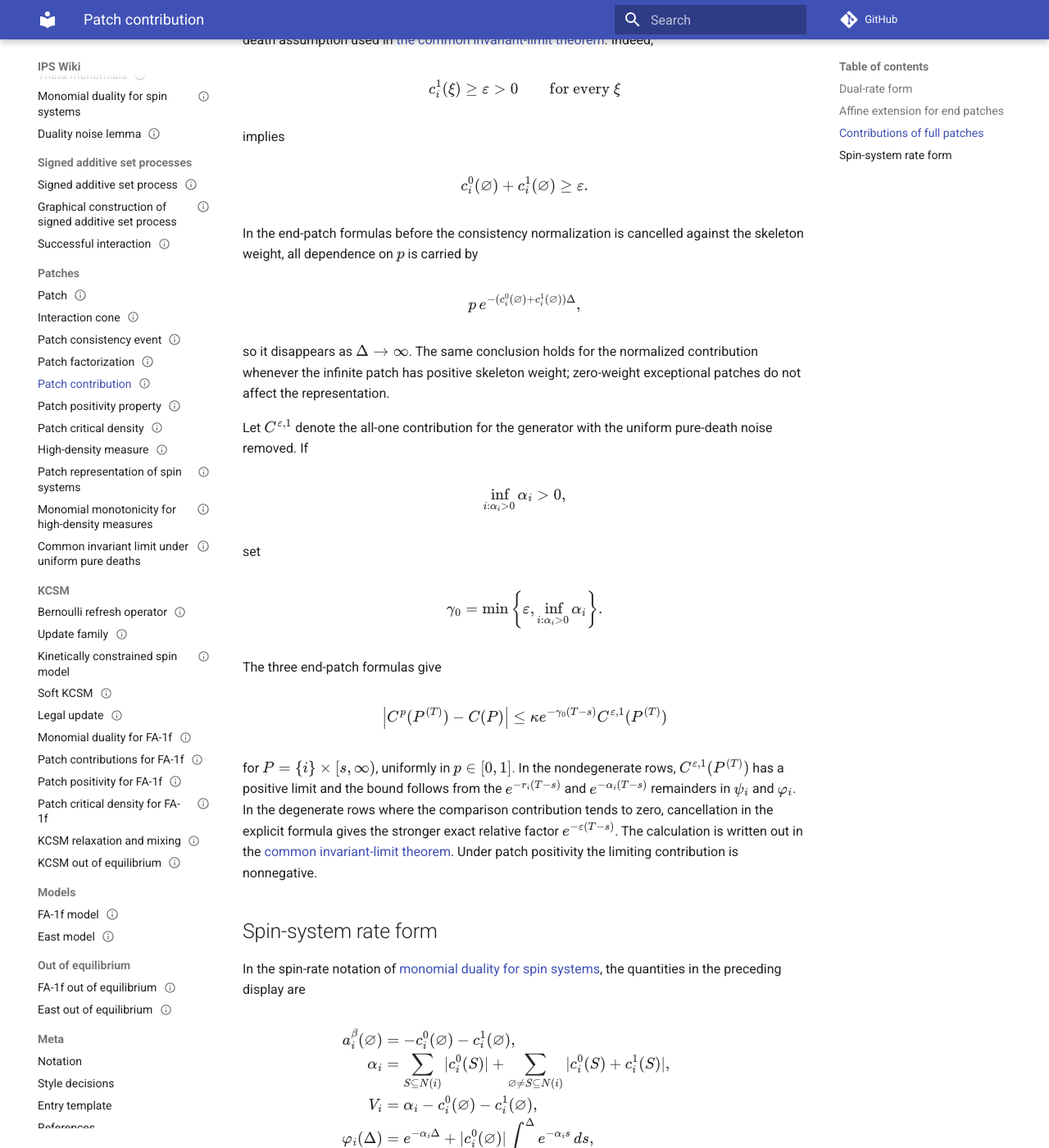
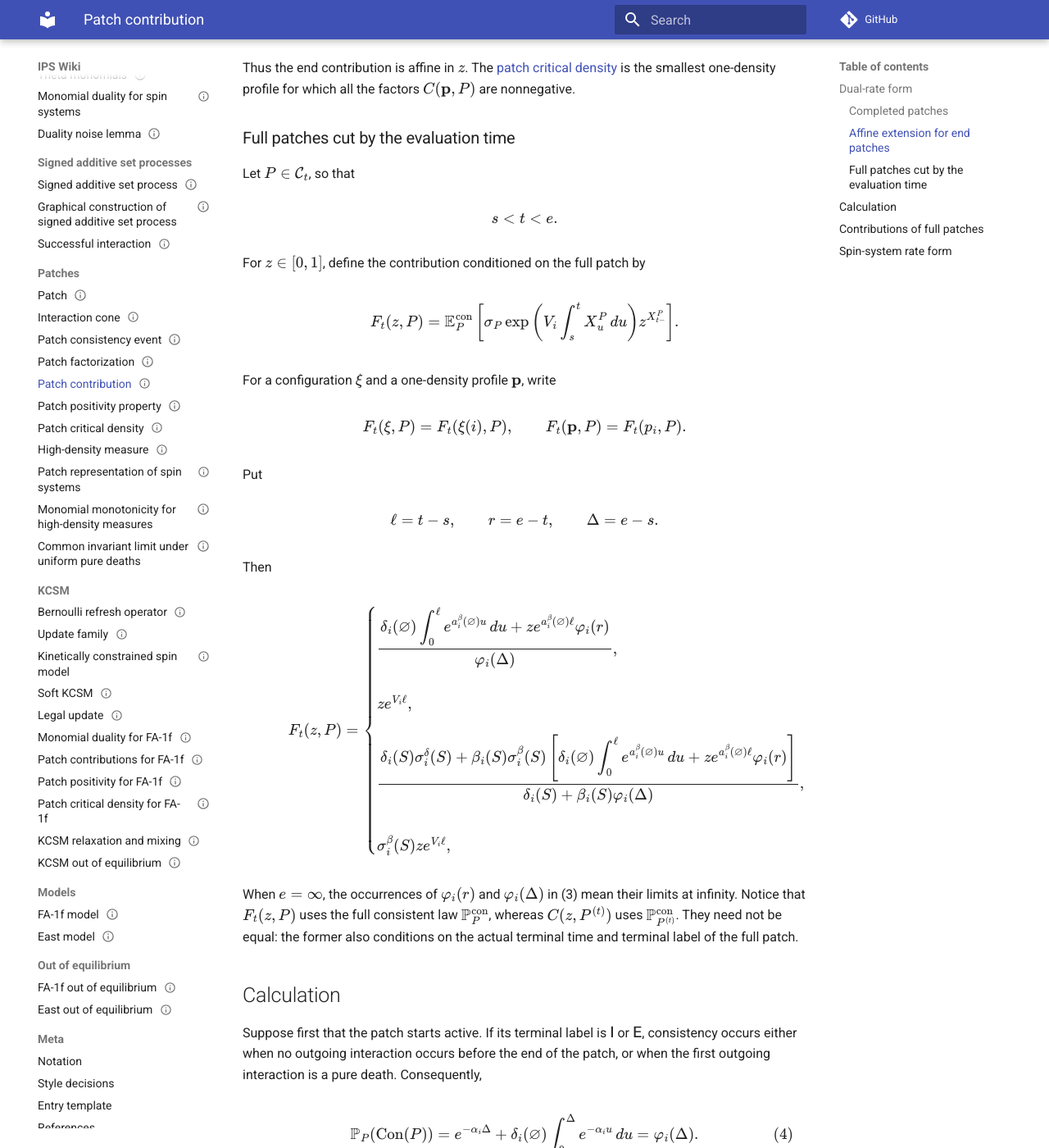
Before and after one commit to maciejgluchowski86-beep/ips-wiki, an MkDocs documentation site: the page built from docs/entries/patch-contribution.md, in a window 1280 px wide and 1400 px high, scrolled down 2193 px. Shown: the whole window at 82% size. Built offline with MkDocs 1.6.1 and Material for MkDocs 9.7.7, drawn with Linux system fonts in a browser that asks for light colours; comment, search, counter and statistics services are not loaded; some of the changed text lies outside the part shown.

Commit message:
Rework patch contributions for finite and full conditioning

```diff
--- a/docs/entries/patch-contribution.md
+++ b/docs/entries/patch-contribution.md
@@ -1,6 +1,6 @@
 ---
 title: Patch contribution
-status: definition
+status: proved here
 tags:
   - signed additive set process
   - patch
@@ -10,59 +10,104 @@ tags:
 
 # Patch contribution
 
-This entry gives the local factors \(C(P)\) and \(C(\xi,P)\) used in the [patch representation of spin systems](patch-representation-of-spin-systems.md). A finite full patch has a contribution \(C(P)\), while a patch truncated at a time horizon has a terminal contribution depending on the configuration or its one-density profile. The [patch positivity property](patch-positivity-property.md) gives a coefficient criterion under which all finite-patch factors are nonnegative, while the [patch critical density](patch-critical-density.md) determines when the affine terminal factors are nonnegative.
+This entry defines and computes the local factors used in the [patch representation of spin systems](patch-representation-of-spin-systems.md). Completed patches have contributions \(C(P)\), finite-horizon end patches have contributions \(C(\xi,P)\), and full patches cut by the evaluation time have contributions \(F_t(\xi,P)\). The distinction between the last two reflects whether one conditions on \(\cG_t\) or on \(\cG_\infty\).
 
-Let
+Fix a labeled [patch](patch.md) \(P\) and write
 
 $$
-P=\{i\}\times[s_-,s_+),
+i=i(P),
 \qquad
-\Delta=s_+-s_-.
+s=s(P),
+\qquad
+e=e(P),
+\qquad
+S=S(P),
+\qquad
+\Delta=e-s.
 $$
 
-Let \(V_i\) be the one-site Feynman--Kac potential and let \(a_i^\beta(\vn)\) be the empty birth coefficient from [monomial duality for spin systems](monomial-duality-for-spin-systems.md). Define
+Let \((X_u^P)_{s\le u<e}\) be the local active indicator under the [reference patch measure](patch-consistency-event.md#reference-patch-measure). If \(\mathsf X(P)=\mathsf O\), let \(\alpha_P\in\{\delta,\beta\}\) be the kind of the initial outgoing interaction in \(\Sigma_P\). Define its sign contribution by
+
+$$
+\sigma_P
+=
+\begin{cases}
+1,
+& \mathsf X(P)=\mathsf I,
+\\
+\sigma_i^{\alpha_P}(S),
+& \mathsf X(P)=\mathsf O.
+\end{cases}
+$$
+
+Here \(\sigma_i^{\alpha_P}(S)=\sigma_i^\delta(S)\) when \(\alpha_P=\delta\), and \(\sigma_i^{\alpha_P}(S)=\sigma_i^\beta(S)\) when \(\alpha_P=\beta\).
+
+Let \(V_i\) be the one-site Feynman--Kac potential and let \(a_i^\beta(\vn)\) be the empty birth coefficient from [monomial duality for spin systems](monomial-duality-for-spin-systems.md). Set
 
 $$
 \begin{aligned}
 \alpha_i
 &=
-\sum_{S\subseteq N(i)}\delta_i(S)
+\sum_{R\subseteq N(i)}\delta_i(R)
 +
-\sum_{\vn\ne S\subseteq N(i)}\beta_i(S),
+\sum_{\vn\ne R\subseteq N(i)}\beta_i(R),
 \\
 V_i&=\alpha_i+a_i^\beta(\vn),
 \\
-\varphi_i(\Delta)
+\varphi_i(u)
 &=
-e^{-\alpha_i\Delta}
+e^{-\alpha_i u}
 +
 \delta_i(\vn)
-\int_0^\Delta e^{-\alpha_i s}\,ds,
+\int_0^u e^{-\alpha_i v}\,dv,
 \\
-\psi_i(\Delta,z)
+\psi_i(u,z)
 &=
-z e^{a_i^\beta(\vn)\Delta}
+z e^{a_i^\beta(\vn)u}
 +
 \delta_i(\vn)
-\int_0^\Delta e^{a_i^\beta(\vn)s}\,ds,
-\qquad z\in\{0,1\}.
+\int_0^u e^{a_i^\beta(\vn)v}\,dv,
+\qquad z\in[0,1].
 \end{aligned}
 $$
 
-The identity \(\alpha_i-V_i=-a_i^\beta(\vn)\) is the cancellation used in the definition of \(\psi_i\). The formulas below are understood on patches for which the displayed denominators are positive. In the \(\mathsf O\)-initial rows, \(S\) is the [initial interaction target](graphical-construction-of-signed-additive-set-process.md#poisson-interaction-sets).
+The cancellation
+
+$$
+V_i-\alpha_i=a_i^\beta(\vn)
+$$
+
+will be used below. All conditional expectations are understood for patches with \(\mathbb P_P(\operatorname{Con}(P))>0\).
 
 ## Dual-rate form
 
-For a bulk patch \(P\in\mathcal B_T\), the contribution is
+### Completed patches
+
+Let \(P\) be a finite full patch, equivalently a patch with \(\mathsf Y(P)\in\{\mathsf I,\mathsf O\}\). Its contribution is
+
+$$
+C(P)
+=
+\mathbb E_P^{\mathrm{con}}\left[
+\sigma_P
+\exp\left(
+V_i\int_s^e X_u^P\,du
+\right)
+\right].
+$$
+
+It is given explicitly by
 
 $$
 C(P)
 =
 \begin{cases}
 \dfrac{\psi_i(\Delta,1)}{\varphi_i(\Delta)},
-& \operatorname{type}(P)\in\{\mathsf{SI},\mathsf{II}\},\\[1.2em]
+& (\mathsf X(P),\mathsf Y(P))=(\mathsf I,\mathsf I),
+\\[1.2em]
 e^{V_i\Delta},
-& \operatorname{type}(P)\in\{\mathsf{SO},\mathsf{IO}\},\\[1.2em]
+& (\mathsf X(P),\mathsf Y(P))=(\mathsf I,\mathsf O),
+\\[1.2em]
 \dfrac{
 \delta_i(S)\sigma_i^\delta(S)
 +
@@ -70,113 +115,362 @@ e^{V_i\Delta},
 }{
 \delta_i(S)+\beta_i(S)\varphi_i(\Delta)
 },
-& \operatorname{type}(P)=\mathsf{OI},\\[1.4em]
+& (\mathsf X(P),\mathsf Y(P))=(\mathsf O,\mathsf I),
+\\[1.4em]
 \sigma_i^\beta(S)e^{V_i\Delta},
-& \operatorname{type}(P)=\mathsf{OO}.
+& (\mathsf X(P),\mathsf Y(P))=(\mathsf O,\mathsf O).
 \end{cases}
+\tag{1}
 $$
 
-For an end patch \(P\in\mathcal E_T\), the contribution is
+### Affine extension for end patches
+
+Let \(P\in\mathcal E_t\). Then \(e(P)=t\) and \(\mathsf Y(P)=\mathsf E\). For \(z\in[0,1]\), define
 
 $$
-C(\xi,P)
+C(z,P)
+=
+\mathbb E_P^{\mathrm{con}}\left[
+\sigma_P
+\exp\left(
+V_i\int_s^t X_u^P\,du
+\right)
+z^{X_{t-}^P}
+\right],
+$$
+
+with the convention \(z^0=1\). For a configuration \(\xi\) and a one-density profile \(\mathbf p=(p_j)_{j\in\Lambda}\), write
+
+$$
+C(\xi,P)=C(\xi(i),P),
+\qquad
+C(\mathbf p,P)=C(p_i,P).
+$$
+
+The explicit formulas are
+
+$$
+C(z,P)
 =
 \begin{cases}
-\dfrac{\psi_i(\Delta,\xi(i))}{\varphi_i(\Delta)},
-& \operatorname{type}(P)\in\{\mathsf{SE},\mathsf{IE}\},\\[1.2em]
+\dfrac{\psi_i(\Delta,z)}{\varphi_i(\Delta)},
+& (\mathsf X(P),\mathsf Y(P))=(\mathsf I,\mathsf E),
+\\[1.2em]
 \dfrac{
 \delta_i(S)\sigma_i^\delta(S)
 +
-\beta_i(S)\sigma_i^\beta(S)\psi_i(\Delta,\xi(i))
+\beta_i(S)\sigma_i^\beta(S)\psi_i(\Delta,z)
 }{
 \delta_i(S)+\beta_i(S)\varphi_i(\Delta)
 },
-& \operatorname{type}(P)=\mathsf{OE}.
+& (\mathsf X(P),\mathsf Y(P))=(\mathsf O,\mathsf E).
 \end{cases}
+\tag{2}
 $$
 
-## Affine extension for end patches
+Thus the end contribution is affine in \(z\). The [patch critical density](patch-critical-density.md) is the smallest one-density profile for which all the factors \(C(\mathbf p,P)\) are nonnegative.
 
-Let \(P\in\mathcal E_T\) be an end patch based at \(i\). Its contribution depends on the terminal configuration only through \(\xi(i)\), and is affine in that variable. For \(p\in[0,1]\), define
+### Full patches cut by the evaluation time
+
+Let \(P\in\mathcal C_t\), so that
 
 $$
-C^p(P)
-=
-(1-p)C(0,P)+pC(1,P).
+s<t<e.
 $$
 
-Equivalently, \(C^p(P)\) is obtained from the end-patch formula by replacing \(\xi(i)\) with \(p\). For a one-density profile \(\mathbf p=(p_i)_{i\in\Lambda}\), write
+For \(z\in[0,1]\), define the contribution conditioned on the full patch by
 
 $$
-C^{\mathbf p}(P)=C^{p_i}(P)
+F_t(z,P)
+=
+\mathbb E_P^{\mathrm{con}}\left[
+\sigma_P
+\exp\left(
+V_i\int_s^t X_u^P\,du
+\right)
+z^{X_{t-}^P}
+\right].
 $$
 
-when \(P\) is based at \(i\). The [patch critical density](patch-critical-density.md) is the smallest profile for which these affine end contributions are nonnegative.
+For a configuration \(\xi\) and a one-density profile \(\mathbf p\), write
+
+$$
+F_t(\xi,P)=F_t(\xi(i),P),
+\qquad
+F_t(\mathbf p,P)=F_t(p_i,P).
+$$
+
+Put
+
+$$
+\ell=t-s,
+\qquad
+r=e-t,
+\qquad
+\Delta=e-s.
+$$
+
+Then
+
+$$
+F_t(z,P)
+=
+\begin{cases}
+\dfrac{
+\delta_i(\vn)\displaystyle\int_0^\ell
+e^{a_i^\beta(\vn)u}\,du
++
+z e^{a_i^\beta(\vn)\ell}\varphi_i(r)
+}{
+\varphi_i(\Delta)
+},
+& \mathsf X(P)=\mathsf I,
+\quad
+\mathsf Y(P)\in\{\mathsf I,\mathsf E\},
+\\[1.5em]
+z e^{V_i\ell},
+& (\mathsf X(P),\mathsf Y(P))=(\mathsf I,\mathsf O),
+\\[1.2em]
+\dfrac{
+\delta_i(S)\sigma_i^\delta(S)
++
+\beta_i(S)\sigma_i^\beta(S)
+\left[
+\delta_i(\vn)\displaystyle\int_0^\ell
+e^{a_i^\beta(\vn)u}\,du
++
+z e^{a_i^\beta(\vn)\ell}\varphi_i(r)
+\right]
+}{
+\delta_i(S)+\beta_i(S)\varphi_i(\Delta)
+},
+& \mathsf X(P)=\mathsf O,
+\quad
+\mathsf Y(P)\in\{\mathsf I,\mathsf E\},
+\\[1.8em]
+\sigma_i^\beta(S)z e^{V_i\ell},
+& (\mathsf X(P),\mathsf Y(P))=(\mathsf O,\mathsf O).
+\end{cases}
+\tag{3}
+$$
+
+When \(e=\infty\), the occurrences of \(\varphi_i(r)\) and \(\varphi_i(\Delta)\) in (3) mean their limits at infinity. Notice that \(F_t(z,P)\) uses the full consistent law \(\mathbb P_P^{\mathrm{con}}\), whereas \(C(z,P^{(t)})\) uses \(\mathbb P_{P^{(t)}}^{\mathrm{con}}\). They need not be equal: the former also conditions on the actual terminal time and terminal label of the full patch.
+
+## Calculation
+
+Suppose first that the patch starts active. If its terminal label is \(\mathsf I\) or \(\mathsf E\), consistency occurs either when no outgoing interaction occurs before the end of the patch, or when the first outgoing interaction is a pure death. Consequently,
+
+$$
+\mathbb P_P(\operatorname{Con}(P))
+=
+e^{-\alpha_i\Delta}
++
+\delta_i(\vn)\int_0^\Delta e^{-\alpha_i u}\,du
+=
+\varphi_i(\Delta).
+\tag{4}
+$$
+
+For a finite-horizon end patch, splitting according to whether the pure death occurs before time \(u=\Delta\) gives
+
+$$
+\begin{aligned}
+&\mathbb E_P\left[
+\ind(\operatorname{Con}(P))
+\exp\left(
+V_i\int_s^eX_u^P\,du
+\right)
+z^{X_{e-}^P}
+\right]
+\\
+&\qquad=
+z e^{(V_i-\alpha_i)\Delta}
++
+\delta_i(\vn)
+\int_0^\Delta e^{(V_i-\alpha_i)u}\,du
+\\
+&\qquad=
+z e^{a_i^\beta(\vn)\Delta}
++
+\delta_i(\vn)
+\int_0^\Delta e^{a_i^\beta(\vn)u}\,du
+\\
+&\qquad=
+\psi_i(\Delta,z).
+\end{aligned}
+\tag{5}
+$$
+
+For a full patch cut at \(t\), the same decomposition gives
+
+$$
+\begin{aligned}
+&\mathbb E_P\left[
+\ind(\operatorname{Con}(P))
+\exp\left(
+V_i\int_s^tX_u^P\,du
+\right)
+z^{X_{t-}^P}
+\right]
+\\
+&\qquad=
+\delta_i(\vn)
+\int_0^\ell e^{(V_i-\alpha_i)u}\,du
++
+z e^{(V_i-\alpha_i)\ell}
+\left[
+e^{-\alpha_i r}
++
+\delta_i(\vn)\int_0^r e^{-\alpha_i u}\,du
+\right]
+\\
+&\qquad=
+\delta_i(\vn)
+\int_0^\ell e^{a_i^\beta(\vn)u}\,du
++
+z e^{a_i^\beta(\vn)\ell}\varphi_i(r).
+\end{aligned}
+\tag{6}
+$$
+
+Dividing (5) or (6) by (4) gives the \(\mathsf I\)-initial rows with terminal label \(\mathsf I\) or \(\mathsf E\).
+
+If the patch starts with an outgoing interaction of target \(S\), then under \(\mathbb P_P\) its initial kind is split or birth with probabilities proportional to \(\delta_i(S)\) and \(\beta_i(S)\). A split makes the source inactive immediately, while a birth leaves it active. Therefore, for terminal label \(\mathsf I\) or \(\mathsf E\),
+
+$$
+\mathbb P_P(\operatorname{Con}(P))
+=
+\frac{
+\delta_i(S)+\beta_i(S)\varphi_i(\Delta)
+}{
+\delta_i(S)+\beta_i(S)
+}.
+\tag{7}
+$$
+
+For an end patch, the corresponding signed numerator is
+
+$$
+\begin{aligned}
+&\mathbb E_P\left[
+\ind(\operatorname{Con}(P))
+\sigma_P
+\exp\left(
+V_i\int_s^eX_u^P\,du
+\right)
+z^{X_{e-}^P}
+\right]
+\\
+&\qquad=
+\frac{
+\delta_i(S)\sigma_i^\delta(S)
++
+\beta_i(S)\sigma_i^\beta(S)\psi_i(\Delta,z)
+}{
+\delta_i(S)+\beta_i(S)
+}.
+\end{aligned}
+\tag{8}
+$$
+
+For a full patch cut at \(t\), it is
+
+$$
+\begin{aligned}
+&\mathbb E_P\left[
+\ind(\operatorname{Con}(P))
+\sigma_P
+\exp\left(
+V_i\int_s^tX_u^P\,du
+\right)
+z^{X_{t-}^P}
+\right]
+\\
+&\qquad=
+\frac{1}{\delta_i(S)+\beta_i(S)}
+\Bigg\{
+\delta_i(S)\sigma_i^\delta(S)
+\\
+&\qquad\qquad+
+\beta_i(S)\sigma_i^\beta(S)
+\left[
+\delta_i(\vn)
+\int_0^\ell e^{a_i^\beta(\vn)u}\,du
++
+z e^{a_i^\beta(\vn)\ell}\varphi_i(r)
+\right]
+\Bigg\}.
+\end{aligned}
+\tag{9}
+$$
+
+Dividing (8) or (9) by (7) gives the corresponding \(\mathsf O\)-initial rows.
+
+Finally, if \(\mathsf Y(P)=\mathsf O\), consistency forces the source to stay active throughout the patch. If \(\mathsf X(P)=\mathsf O\), it also forces \(\alpha_P=\beta\). Hence
+
+$$
+\begin{aligned}
+\mathbb E_P^{\mathrm{con}}\left[
+\exp\left(V_i\int_s^eX_u^P\,du\right)
+\right]
+&=e^{V_i\Delta},
+\\
+\mathbb E_P^{\mathrm{con}}\left[
+\exp\left(V_i\int_s^tX_u^P\,du\right)
+z^{X_{t-}^P}
+\right]
+&=z e^{V_i\ell},
+\\
+\mathbb E_P^{\mathrm{con}}[\sigma_P]
+&=
+\begin{cases}
+1,&\mathsf X(P)=\mathsf I,\\
+\sigma_i^\beta(S),&\mathsf X(P)=\mathsf O.
+\end{cases}
+\end{aligned}
+\tag{10}
+$$
+
+This proves (1)--(3).
 
 ## Contributions of full patches
 
-Let \(\mathcal P\) be the full patch family from the [patch](patch.md) entry. If \(P\in\mathcal P\) is finite, its contribution \(C(P)\) is the corresponding bulk contribution in the dual-rate display above.
-
-Suppose that \(P=\{i\}\times[s,\infty)\) is infinite. When the terminal contributions of its truncations have a common finite limit independent of the terminal density, define
+Suppose that \(P\) is an infinite full patch. Whenever \(F_t(z,P)\) has a common finite limit independent of \(z\in[0,1]\), define
 
 $$
 C(P)
 =
-\lim_{T\to\infty}C^p(P^{(T)}).
+\lim_{t\to\infty}F_t(z,P).
 $$
 
-This definition applies almost surely to the infinite patches occurring under the uniform pure-death assumption used in [the common invariant-limit theorem](common-invariant-limit-under-uniform-pure-deaths.md). Indeed,
+Under the uniform pure-death assumption used in [the common invariant-limit theorem](common-invariant-limit-under-uniform-pure-deaths.md),
 
 $$
 c_i^1(\xi)\ge\varepsilon>0
-\qquad\text{for every }\xi
+\qquad
+\text{for every }\xi
 $$
 
 implies
 
 $$
-c_i^0(\vn)+c_i^1(\vn)\ge\varepsilon.
+a_i^\beta(\vn)
+=
+-c_i^0(\vn)-c_i^1(\vn)
+\le-\varepsilon.
 $$
 
-In the end-patch formulas before the consistency normalization is cancelled against the skeleton weight, all dependence on \(p\) is carried by
+Every dependence on \(z\) in (3) is therefore multiplied by
 
 $$
-p\,e^{-(c_i^0(\vn)+c_i^1(\vn))\Delta},
+e^{a_i^\beta(\vn)(t-s)},
 $$
 
-so it disappears as \(\Delta\to\infty\). The same conclusion holds for the normalized contribution whenever the infinite patch has positive skeleton weight; zero-weight exceptional patches do not affect the representation.
-
-Let \(C^{\varepsilon,1}\) denote the all-one contribution for the generator with the uniform pure-death noise removed. If
-
-$$
-\inf_{i:\alpha_i>0}\alpha_i>0,
-$$
-
-set
-
-$$
-\gamma_0
-=
-\min\left\{
-\varepsilon,
-\inf_{i:\alpha_i>0}\alpha_i
-\right\}.
-$$
-
-The three end-patch formulas give
-
-$$
-\left|C^p(P^{(T)})-C(P)\right|
-\le
-\kappa e^{-\gamma_0(T-s)}
-C^{\varepsilon,1}(P^{(T)})
-$$
-
-for \(P=\{i\}\times[s,\infty)\), uniformly in \(p\in[0,1]\). In the nondegenerate rows, \(C^{\varepsilon,1}(P^{(T)})\) has a positive limit and the bound follows from the \(e^{-r_i(T-s)}\) and \(e^{-\alpha_i(T-s)}\) remainders in \(\psi_i\) and \(\varphi_i\). In the degenerate rows where the comparison contribution tends to zero, cancellation in the explicit formula gives the stronger exact relative factor \(e^{-\varepsilon(T-s)}\). The calculation is written out in the [common invariant-limit theorem](common-invariant-limit-under-uniform-pure-deaths.md). Under patch positivity the limiting contribution is nonnegative.
+which converges to zero exponentially. Thus the limiting contribution is well defined for every infinite patch carrying positive consistent probability. Quantitative comparison estimates for these limits belong to the proof of the common invariant-limit theorem.
 
 ## Spin-system rate form
 
-In the spin-rate notation of [monomial duality for spin systems](monomial-duality-for-spin-systems.md), the quantities in the preceding display are
+In the spin-rate notation of [monomial duality for spin systems](monomial-duality-for-spin-systems.md),
 
 $$
 \begin{aligned}
@@ -184,29 +478,29 @@ a_i^\beta(\vn)&=-c_i^0(\vn)-c_i^1(\vn),
 \\
 \alpha_i
 &=
-\sum_{S\subseteq N(i)}|c_i^0(S)|
+\sum_{R\subseteq N(i)}|c_i^0(R)|
 +
-\sum_{\vn\ne S\subseteq N(i)}|c_i^0(S)+c_i^1(S)|,
+\sum_{\vn\ne R\subseteq N(i)}|c_i^0(R)+c_i^1(R)|,
 \\
 V_i&=\alpha_i-c_i^0(\vn)-c_i^1(\vn),
 \\
-\varphi_i(\Delta)
+\varphi_i(u)
 &=
-e^{-\alpha_i\Delta}
+e^{-\alpha_i u}
 +
 |c_i^0(\vn)|
-\int_0^\Delta e^{-\alpha_i s}\,ds,
+\int_0^u e^{-\alpha_i v}\,dv,
 \\
-\psi_i(\Delta,z)
+\psi_i(u,z)
 &=
-z e^{-(c_i^0(\vn)+c_i^1(\vn))\Delta}
+z e^{-(c_i^0(\vn)+c_i^1(\vn))u}
 +
 |c_i^0(\vn)|
-\int_0^\Delta e^{-(c_i^0(\vn)+c_i^1(\vn))s}\,ds.
+\int_0^u e^{-(c_i^0(\vn)+c_i^1(\vn))v}\,dv.
 \end{aligned}
 $$
 
-For nonempty \(S\subseteq N(i)\), the signed rates appearing in the \(\mathsf O\)-initial rows are
+For every nonempty \(S\subseteq N(i)\),
 
 $$
 \begin{aligned}
@@ -220,4 +514,4 @@ $$
 \end{aligned}
 $$
 
-Substituting these identities into the two contribution displays gives the spin-system rate form.
+Substituting these identities into (1)--(3) gives the spin-system rate form of every patch contribution.
```
